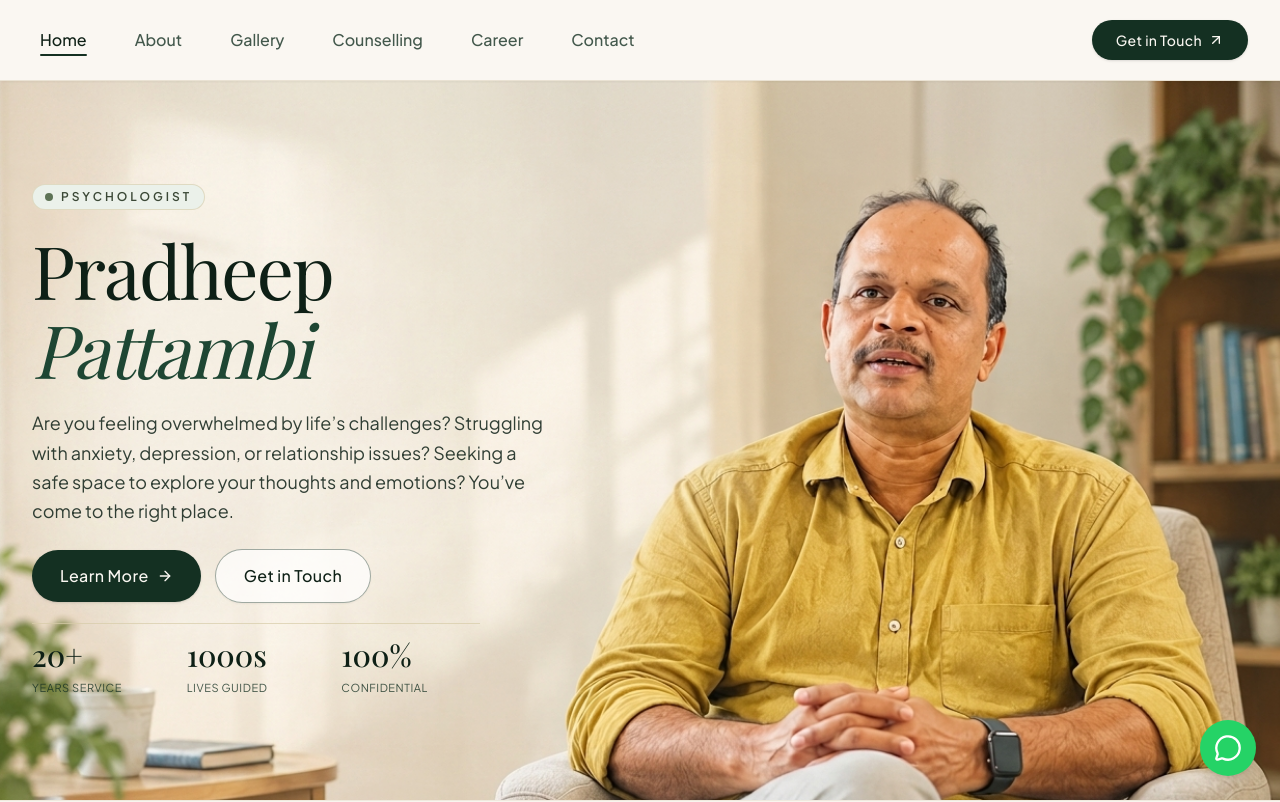
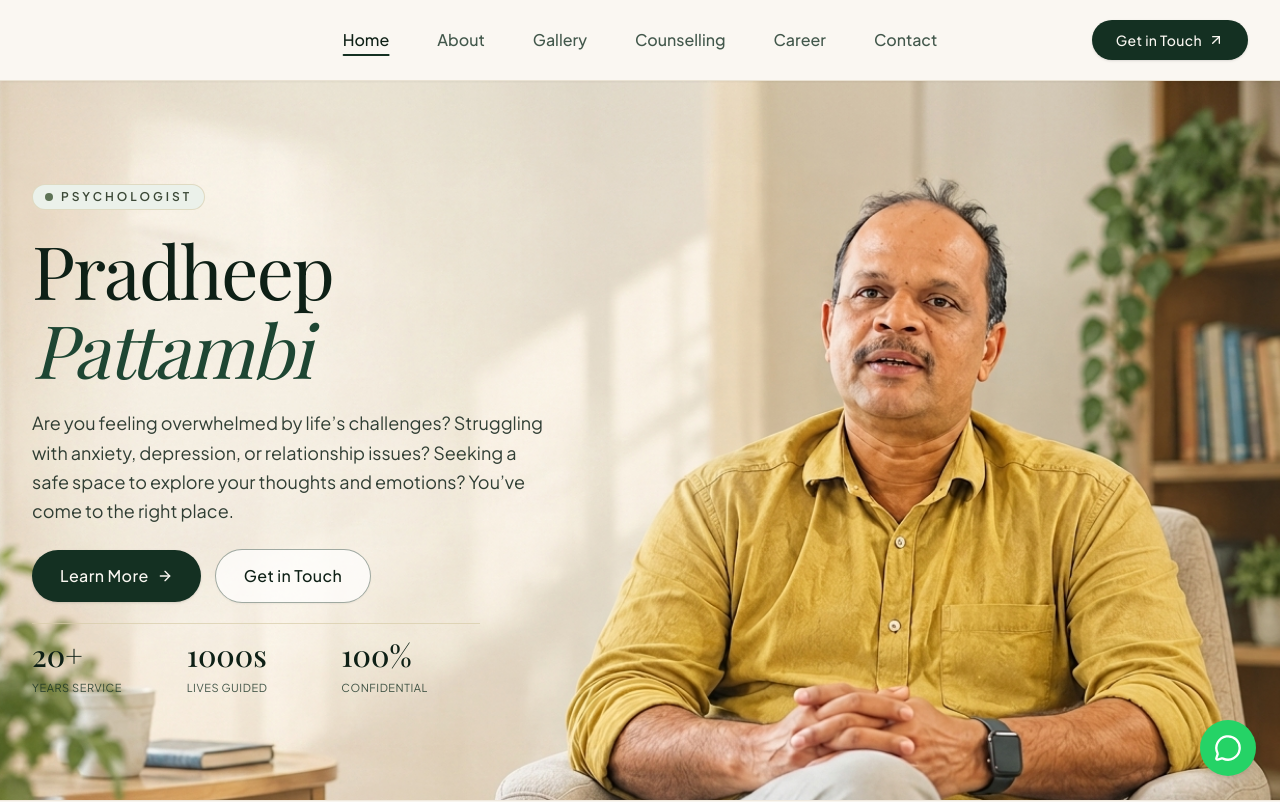
Before and after one commit to Athira132/PORTFOLIO-PRADHEEPPTB, a Next.js app: page / in a window 1280 px wide. Shown: the top 802 px of the page. Built offline with nearby package versions, Linux system fonts and the light colour scheme.

Commit message:
feat(navbar): center-aligned navigation menu with right-aligned CTA and solid cream background

```diff
--- a/src/components/layout/Navbar.tsx
+++ b/src/components/layout/Navbar.tsx
@@ -31,9 +31,12 @@
   return (
     <header className="sticky top-0 z-50 bg-[#FAF7F2] border-b border-[#EAE2D3] shadow-xs">
       <div className="max-w-7xl mx-auto px-4 sm:px-6 lg:px-8">
-        <div className="flex items-center justify-between h-18 md:h-20 w-full">
-          {/* Left-Aligned Desktop Navigation Menu */}
-          <nav className="hidden lg:flex items-center space-x-2 xl:space-x-4 -ml-2">
+        <div className="relative flex items-center justify-between h-18 md:h-20 w-full">
+          {/* Left: Empty spacer to preserve visual balance */}
+          <div className="hidden lg:block w-28 xl:w-36" />
+
+          {/* Center: Visually Centered Desktop Navigation Menu */}
+          <nav className="hidden lg:flex absolute left-1/2 -translate-x-1/2 items-center space-x-2 xl:space-x-4">
             {navLinks.map((item) => {
               const isActive =
                 item.href === "/"
@@ -59,8 +62,8 @@
             })}
           </nav>
 
-          {/* Right-Aligned Get in Touch Button — Desktop */}
-          <div className="hidden lg:flex items-center">
+          {/* Right: Far-Right Aligned Get in Touch Button — Desktop */}
+          <div className="hidden lg:flex items-center justify-end">
             <Link
               href="/contact"
               className="inline-flex items-center justify-center gap-1.5 px-6 py-2.5 rounded-full bg-forest-900 text-[#FAF7F2] hover:bg-forest-800 transition-all shadow-sm hover:shadow text-sm font-medium tracking-wide group"
```
